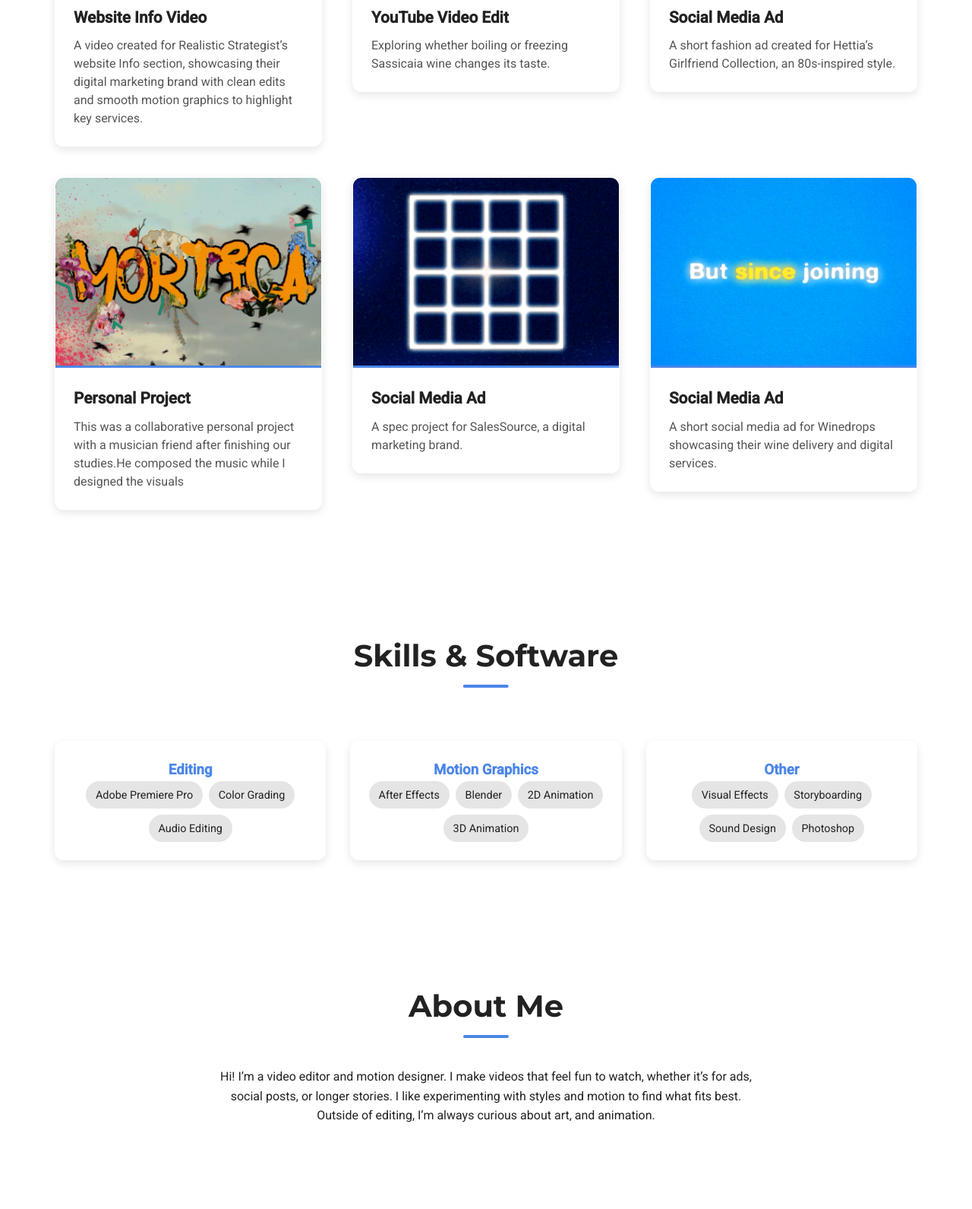
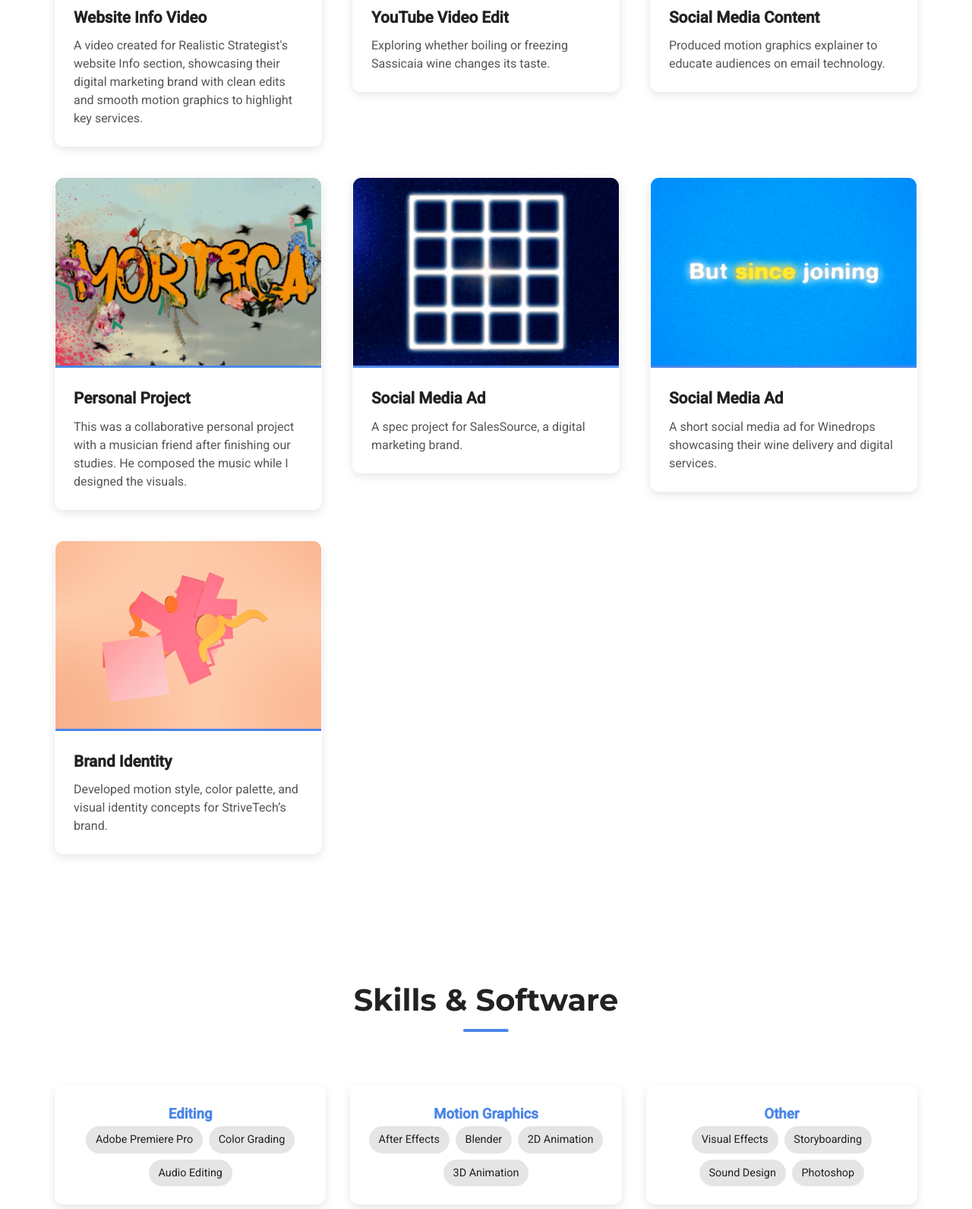
Before and after one commit to grandmamapatrick/musa-soko-portfolio, a plain HTML site: page index.html in a window 1280 px wide. Shown: the part 2722-4313 px from the top of the page at 76% size. Drawn offline with Linux system fonts and the light colour scheme.

Commit message:
Update index.html

```diff
--- a/index.html
+++ b/index.html
@@ -975,7 +975,7 @@
       <div class="nav-container">
         <a href="#" class="nav-logo">Musa Soko</a>
         <button class="mobile-menu-toggle" onclick="toggleMobileMenu()">
-          ☰
+          &#9776;
         </button>
         <ul class="nav-menu">
           <li><a href="#showreel" class="nav-link">Showreel</a></li>
@@ -1138,7 +1138,7 @@
           <div class="project-info">
             <h3>Website Info Video</h3>
             <p>
-              A video created for Realistic Strategist’s website Info section,
+              A video created for Realistic Strategist's website Info section,
               showcasing their digital marketing brand with clean edits and
               smooth motion graphics to highlight key services.
             </p>
@@ -1177,26 +1177,26 @@
         <div class="project" data-category="youtube">
           <div
             class="project-video"
-            data-video="https://vimeo.com/1114453976"
+            data-video="https://vimeo.com/1121611979"
             data-aspect-ratio="portrait"
           >
             <div class="thumbnail-container">
               <img
-                src="images/Girlfriend Collection.jpg"
+                src="images/Strive Content.jpg"
                 class="video-thumbnail"
                 alt="Video thumbnail"
               />
             </div>
             <div
               class="ribbon-overlay"
-              style="background: linear-gradient(135deg, #bb8fce, #d7bde2)"
+              style="background: linear-gradient(135deg, #ff0000, #d1e6ff)"
             ></div>
           </div>
           <div class="project-info">
-            <h3>Social Media Ad</h3>
+            <h3>Social Media Content</h3>
             <p>
-              A short fashion ad created for Hettia’s Girlfriend Collection, an
-              80s-inspired style.
+              Produced motion graphics explainer to educate audiences on email
+              technology.
             </p>
           </div>
         </div>
@@ -1208,7 +1208,6 @@
             data-video="https://vimeo.com/900842265"
             data-aspect-ratio="portrait"
           >
-            poster
             <div class="thumbnail-container">
               <img
                 src="images/Mortica.jpg"
@@ -1218,15 +1217,15 @@
             </div>
             <div
               class="ribbon-overlay"
-              style="background: linear-gradient(135deg, #58d68d, #82e0aa)"
+              style="background: linear-gradient(135deg, #d6a458, #e082ae)"
             ></div>
           </div>
           <div class="project-info">
             <h3>Personal Project</h3>
             <p>
               This was a collaborative personal project with a musician friend
-              after finishing our studies.He composed the music while I designed
-              the visuals
+              after finishing our studies. He composed the music while I
+              designed the visuals.
             </p>
           </div>
         </div>
@@ -1247,7 +1246,7 @@
             </div>
             <div
               class="ribbon-overlay"
-              style="background: linear-gradient(135deg, #e74c3c, #f39c12)"
+              style="background: linear-gradient(135deg, #3f3ce7, #ac12f3)"
             ></div>
           </div>
           <div class="project-info">
@@ -1283,6 +1282,34 @@
             </p>
           </div>
         </div>
+
+        <!-- PROJECT 7 - Another portrait Video -->
+        <div class="project" data-category="youtube">
+          <div
+            class="project-video"
+            data-video="https://vimeo.com/1121503730"
+            data-aspect-ratio="portrait"
+          >
+            <div class="thumbnail-container">
+              <img
+                src="images/Strivetech.jpg"
+                class="video-thumbnail"
+                alt="Video thumbnail"
+              />
+            </div>
+            <div
+              class="ribbon-overlay"
+              style="background: linear-gradient(135deg, #ff104c, #e2c4bd)"
+            ></div>
+          </div>
+          <div class="project-info">
+            <h3>Brand Identity</h3>
+            <p>
+              Developed motion style, color palette, and visual identity
+              concepts for StriveTech’s brand.
+            </p>
+          </div>
+        </div>
       </div>
     </section>
 
@@ -1323,10 +1350,10 @@
     <section id="about">
       <h2>About Me</h2>
       <p style="text-align: center; max-width: 700px; margin: auto">
-        Hi! I’m a video editor and motion designer. I make videos that feel fun
-        to watch, whether it’s for ads, social posts, or longer stories. I like
+        Hi! I'm a video editor and motion designer. I make videos that feel fun
+        to watch, whether it's for ads, social posts, or longer stories. I like
         experimenting with styles and motion to find what fits best. Outside of
-        editing, I’m always curious about art, and animation.
+        editing, I'm always curious about art, and animation.
       </p>
     </section>
 
@@ -1362,7 +1389,7 @@
         <a href="#" class="social-link"><i class="fab fa-youtube"></i></a>
         <a href="#" class="social-link"><i class="fab fa-linkedin-in"></i></a>
       </div>
-      <p>Musa Soko.“I make frames move”.</p>
+      <p>Musa Soko. "I make frames move".</p>
     </footer>
 
     <script>
@@ -1687,7 +1714,7 @@
 
           container.innerHTML = `
       <div class="thumbnail-container">
-        <img src="Images/Screenshot 2025-08-29 141851.png" class="video-thumbnail" alt="Video thumbnail">
+        <img src="images/video-thumbnail.jpg" class="video-thumbnail" alt="Video thumbnail">
       </div>
       <div class="ribbon-overlay" style="background: linear-gradient(135deg, ${
         isPortrait ? "#f7dc6f, #f9e79f" : "#45b7d1, #6bd1e8"
```
